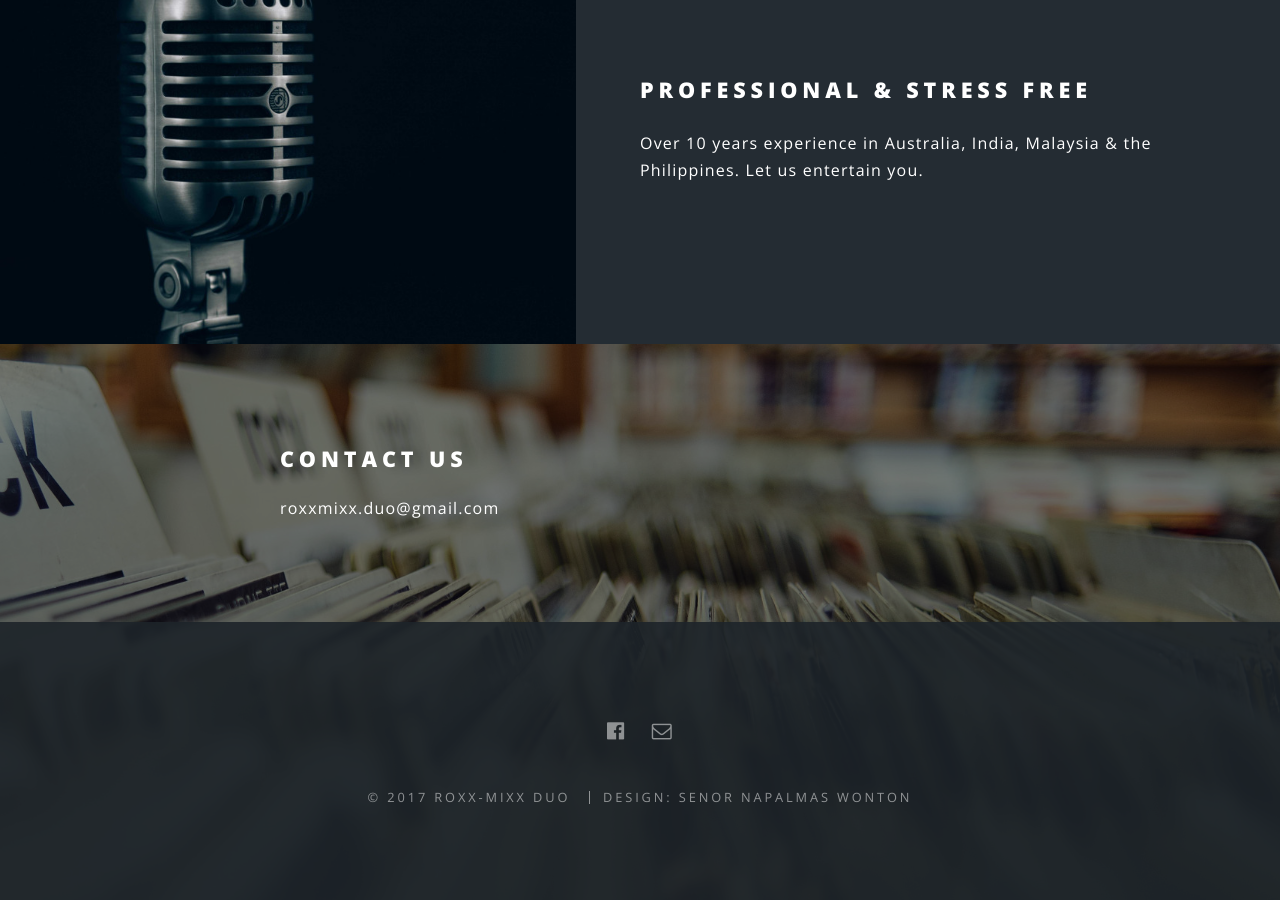
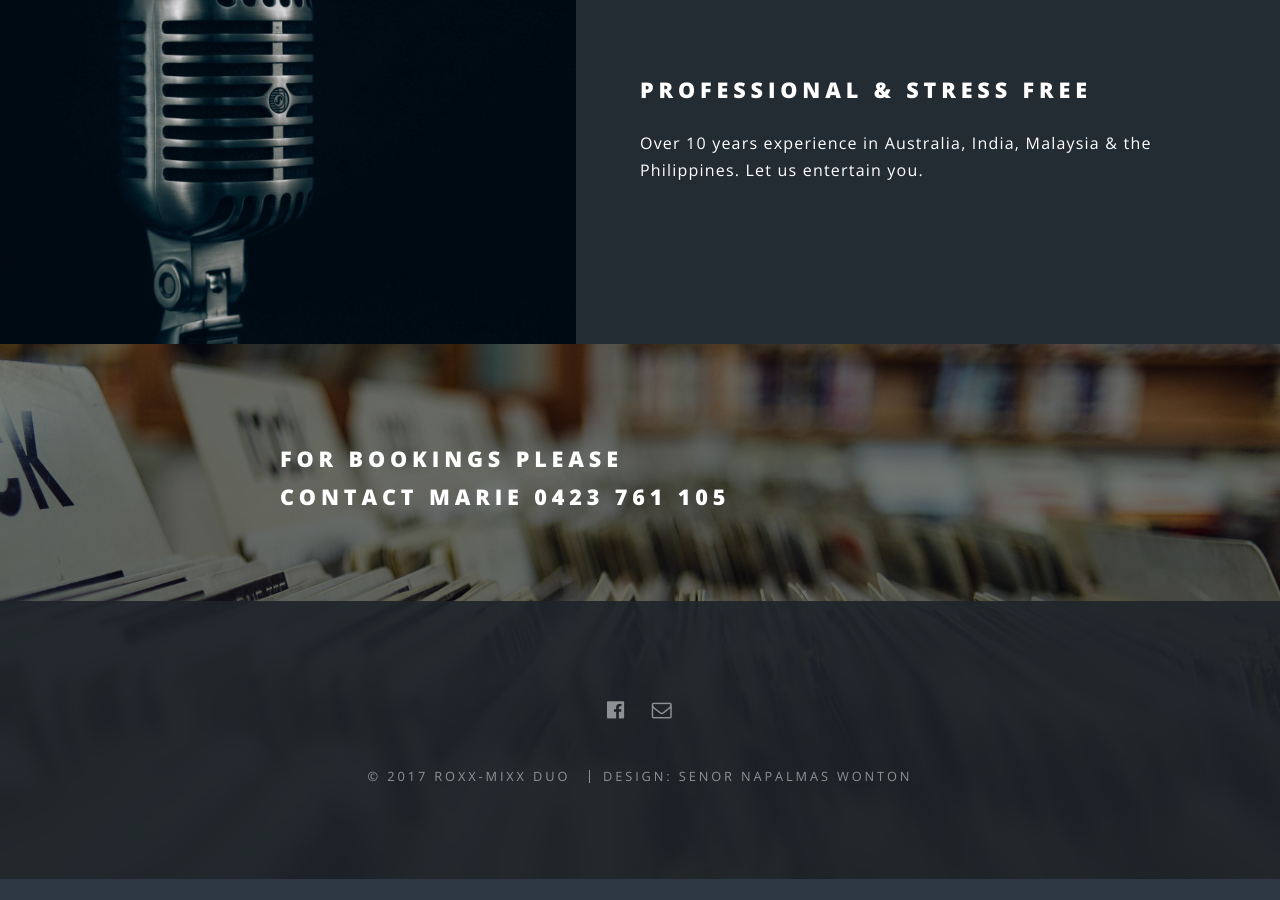
Before and after one commit to roxxmixx-duo/roxxmixx-duo.github.io, a Jekyll site: the page built from index.html, in a window 1280 px wide and 900 px high, scrolled down 2388 px. Built offline with Jekyll 4.4.1, drawn with Linux system fonts in a browser that asks for light colours; after the commit the page ends 3267 px from its top, so only the background shows below that.

Commit message:
Updated contact details

```diff
--- a/index.html
+++ b/index.html
@@ -53,8 +53,7 @@ layout: landing
 					<section id="cta" class="wrapper style4">
 						<div class="inner">
 							<header>
-								<h2>Contact us</h2>
-                <p> roxxmixx.duo@gmail.com</p>
+								<h2>For bookings please contact Marie 0423 761 105</h2>
 							</header>
 						</div>
 					</section>
```
Also changed, not shown: 1 other file.
